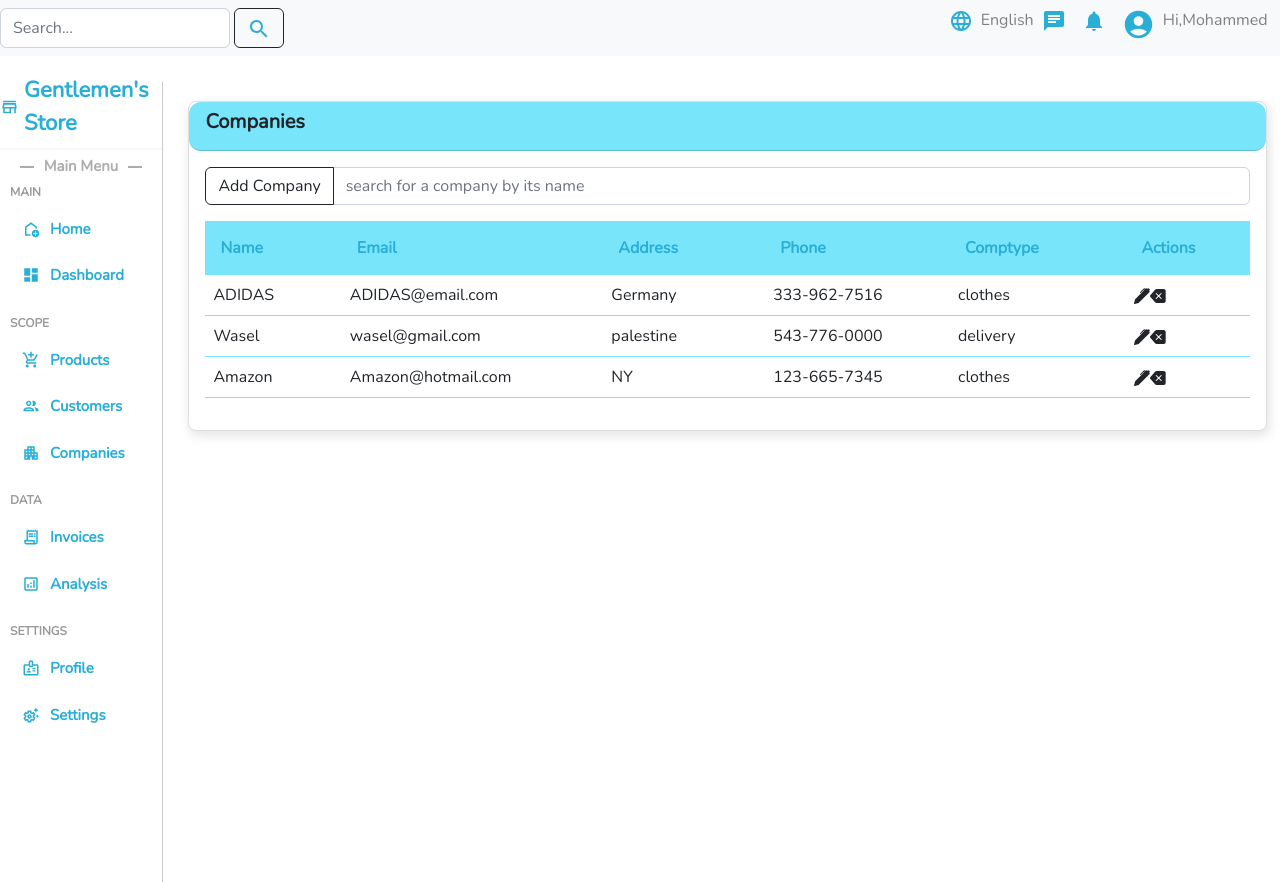
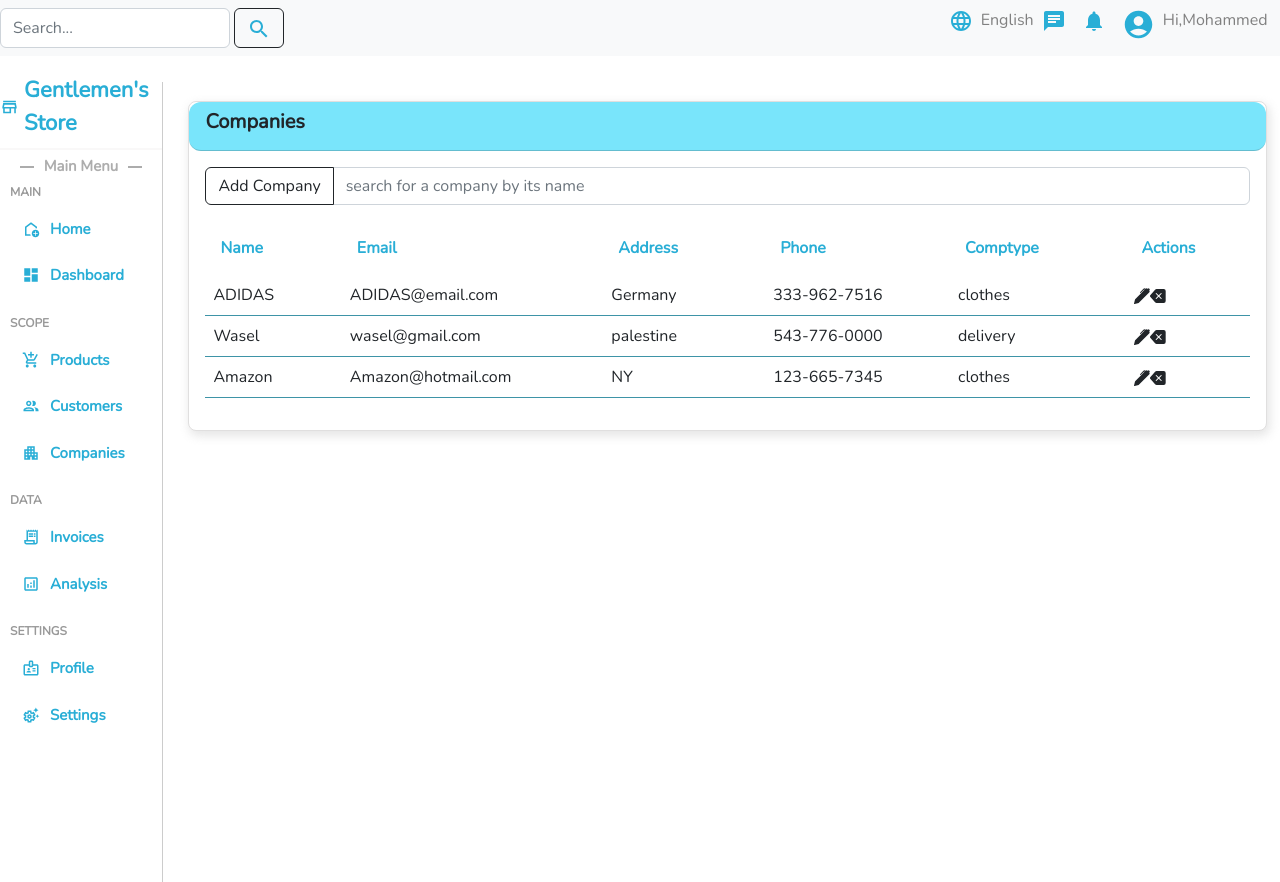
Before and after one commit to iMohammadSawalha/storify, a React (Create React App) app: page /companies in a window 1280 px wide. Built offline with nearby package versions, Linux system fonts and the light colour scheme.

Commit message:
fixed styling

```diff
--- a/src/Components/Addcompany/AddCompany.css
+++ b/src/Components/Addcompany/AddCompany.css
@@ -12,11 +12,11 @@ th,
 td {
   padding: 15px;
   text-align: left;
-  border-color: rgb(121, 229, 251);
+  border-color: rgb(62, 148, 167);
 }
 
 tr:hover {
-  background-color: rgb(121, 229, 251);
+  background-color: rgba(41, 116, 132, 0.4);
 }
 
 tbody {
@@ -24,5 +24,5 @@ tbody {
 }
 
 thead {
-  background-color: rgb(121, 229, 251);
+  /* background-color: rgb(121, 229, 251); */
 }
```
